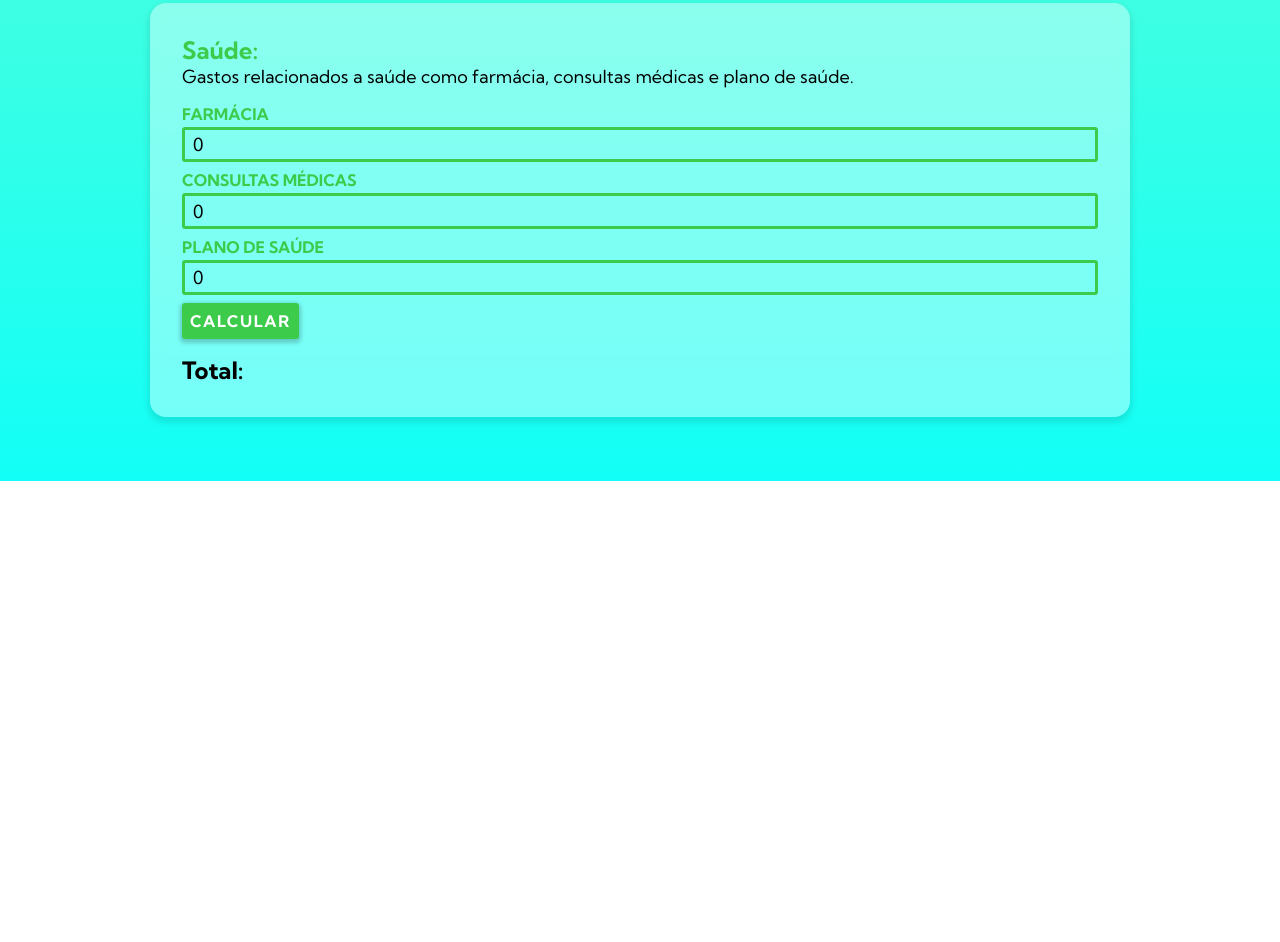
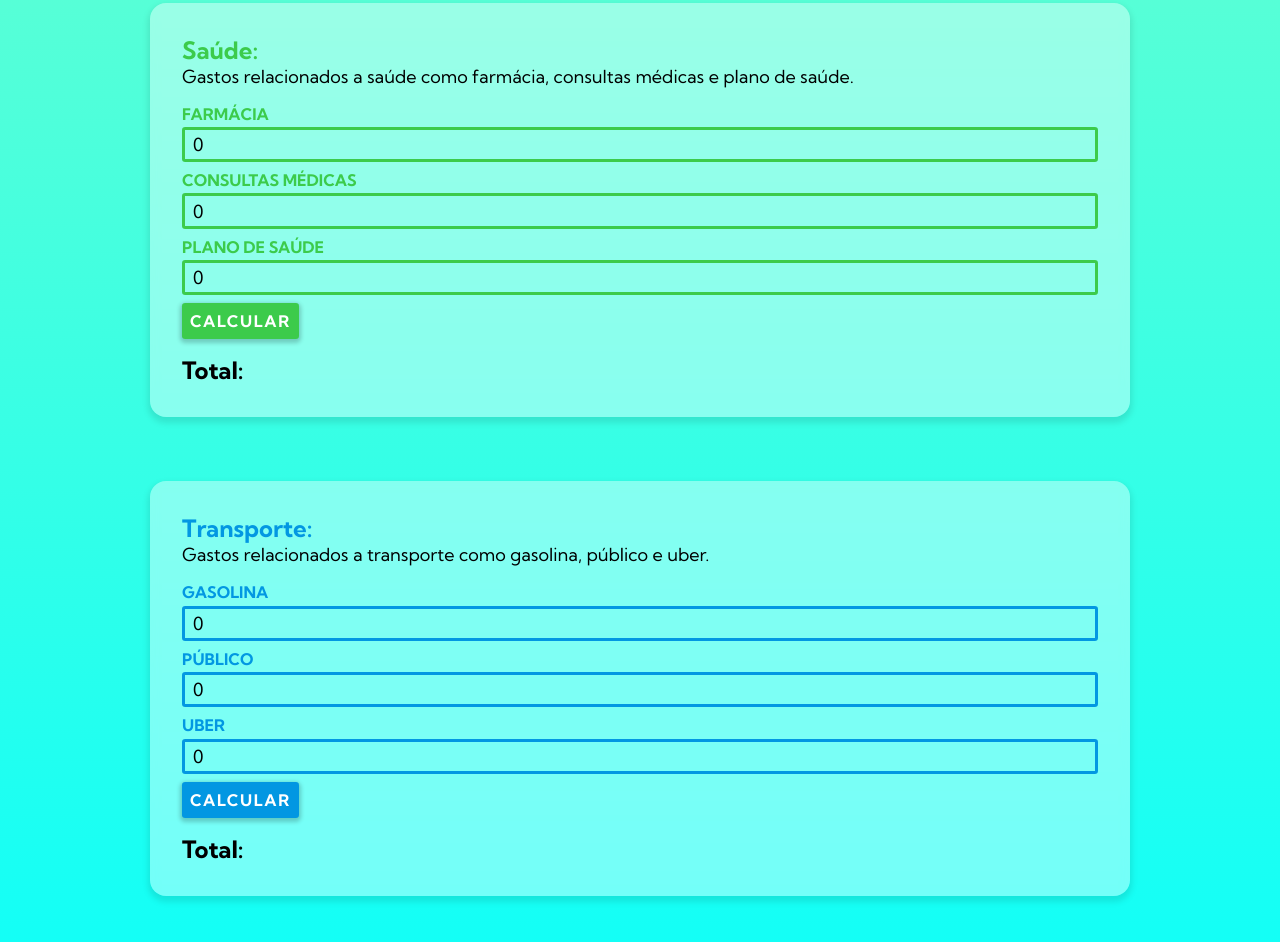
Before and after one commit to thtakayama/calculadora-cafofinho, a plain HTML site: page index.html in a window 1280 px wide. Shown: the part 1303-2245 px from the top of the page. Before the commit the page ends 1784 px from the top, so only its background shows below. Drawn offline with Linux system fonts and the light colour scheme.

Commit message:
Adicionando categoria Transporte

```diff
--- a/css/style.css
+++ b/css/style.css
@@ -3,7 +3,7 @@
   --cor-rosa: #ef2f88;
   --cor-laranja: #f47340;
   --cor-amarela: #f9d371;
-  --cor-azul: #00a6f1;
+  --cor-azul: #0297e2;
   --cor-verde: #3ccb4b;
   --cor-azul-claro: #12fff7;
   --cor-verde-claro: #b3ffab;
@@ -32,6 +32,11 @@ body {
 
 [data-bg="verde"] {
   background: var(--cor-verde);
+  color: white;
+}
+
+[data-bg="azul"] {
+  background: var(--cor-azul);
   color: white;
 }
 
@@ -159,3 +164,15 @@ label {
 #saude input {
   border-color: var(--cor-verde);
 }
+
+#transporte .subtitle {
+  color: var(--cor-azul);
+}
+
+#transporte label {
+  color: var(--cor-azul);
+}
+
+#transporte input {
+  border-color: var(--cor-azul);
+}
--- a/index.html
+++ b/index.html
@@ -116,6 +116,34 @@
         </div>
       </div>
     </section>
+
+    <section id="transporte" class="categoria">
+      <h2 class="subtitle">Transporte:</h2>
+      <p>
+        Gastos relacionados a transporte como gasolina, público e uber.
+      </p>
+      <form>
+        <div class="campo">
+          <label for="gasolina">Gasolina</label>
+          <input type="number" id="gasolina" name="gasolina" value="0" />
+        </div>
+        <div class="campo">
+          <label for="publico">Público</label>
+          <input type="number" id="publico" name="publico" value="0" />
+        </div>
+        <div class="campo">
+          <label for="uber">Uber</label>
+          <input type="number" id="uber" name="uber" value="0" />
+        </div>
+        <button class="btn" data-bg="azul">Calcular</button>
+      </form>
+      <div>
+        <h1>Total:</h1>
+        <div>
+          <h1 class="total-transporte"></h1>
+        </div>
+      </div>
+    </section>
   </main>
   <!--JS-->
   <script src="./js/main.js"></script>
--- a/js/main.js
+++ b/js/main.js
@@ -13,6 +13,10 @@ let totalAlimentacao = document.querySelector(
 const btnSaude = document.querySelector("#saude .btn");
 let valoresSaude = document.querySelectorAll("#saude .campo input");
 let totalSaude = document.querySelector("#saude h1.total-saude");
+
+const btnTransporte = document.querySelector("#transporte .btn");
+let valoresTransporte = document.querySelectorAll("#transporte .campo input");
+let totalTransporte = document.querySelector("#transporte h1.total-transporte");
 
 const listar = (lista) => {
   let valores = [];
@@ -40,9 +44,11 @@ const calcular = (btn, listaValores, resultado) => {
   });
 };
 
-//Calculaar categoria Moradia
+//Calcular categoria Moradia
 calcular(btnMoradia, valoresMoradia, totalMoradia);
-//Calculaar categoria Alimentação
+//Calcular categoria Alimentação
 calcular(btnAlimentacao, valoresAlimentacao, totalAlimentacao);
-//Calculaar categoria Saúde
+//Calcular categoria Saúde
 calcular(btnSaude, valoresSaude, totalSaude);
+//Calcular categoria Transporte
+calcular(btnTransporte, valoresTransporte, totalTransporte);
```
